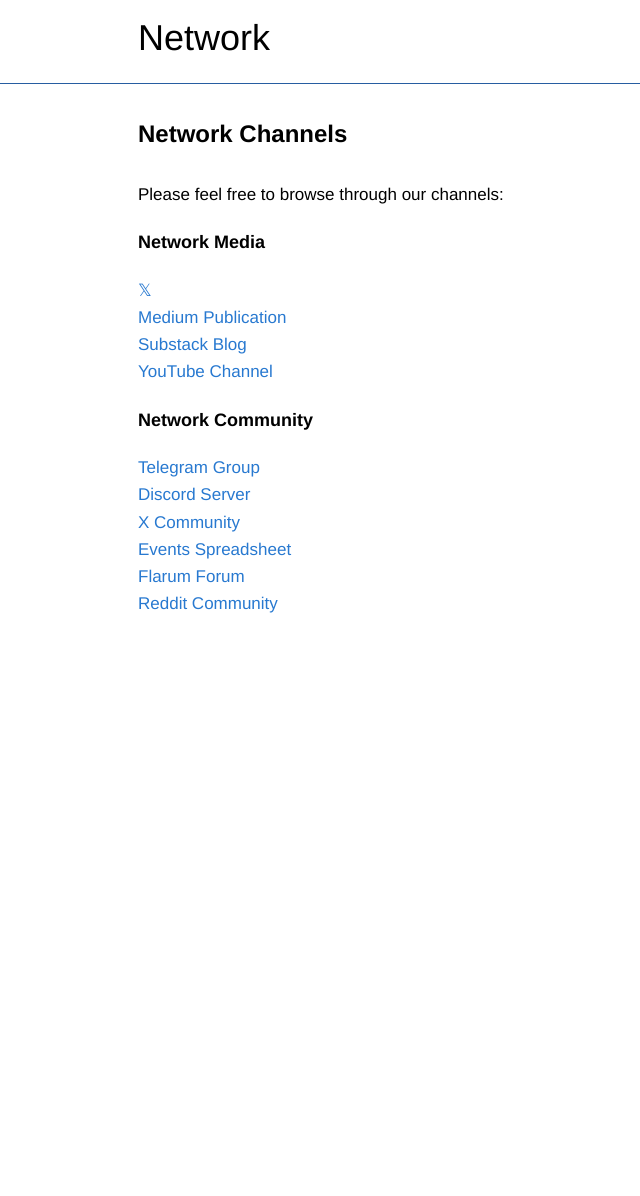
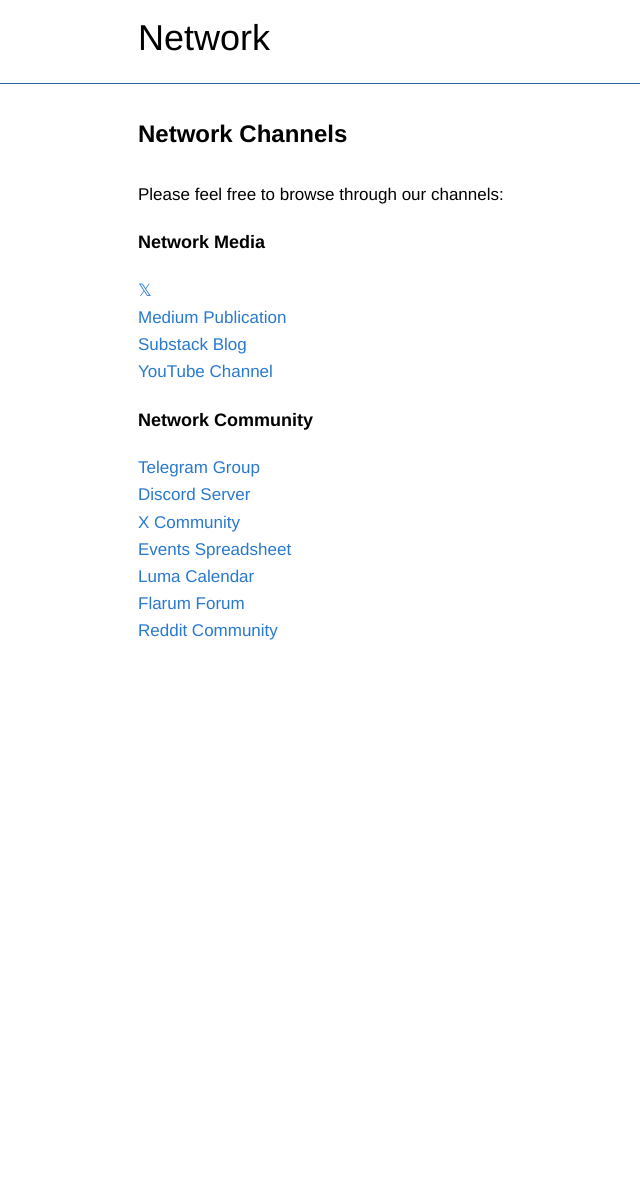
Before and after one commit to networkf/network.github.io, a Jekyll site: the page built from channels.md, in a window 1280 px wide. Shown: the whole page, without its empty margins (137-777 px from the left). Built offline with Jekyll 4.4.1, drawn with Linux system fonts in a browser that asks for light colours; some web fonts are replaced; our own code applies the rules of GitHub Pages for plain Markdown files; the repository's description, which GitHub fills in, is left out; before the commit the page ends 1169 px from its top, so only the background shows below that.

Commit message:
Update channels.md

```diff
--- a/channels.md
+++ b/channels.md
@@ -12,7 +12,7 @@ Please feel free to browse through our channels:
 
 <b><font size="4">Network Media</font></b>
 
-<a href="https://x.com/netw_ork">𝕏</a>
+<a href="https://x.com/Networkfdn">𝕏</a>
 <br>
 <a href="https://medium.com/@network">Medium Publication</a>
 <br>
@@ -31,6 +31,8 @@ Please feel free to browse through our channels:
 <br>
 <a href="https://www.notion.so/networkfoundation/210b521638de80c8a1ccec5b52f7d82c">Events Spreadsheet</a>
 <br>
+<a href="https://lu.ma/user/net_work">Luma Calendar</a>
+<br>
 <a href="https://network.flarum.cloud">Flarum Forum</a>
 <br>
 <a href="https://reddit.com/r/networkfoundation">Reddit Community</a>
```
